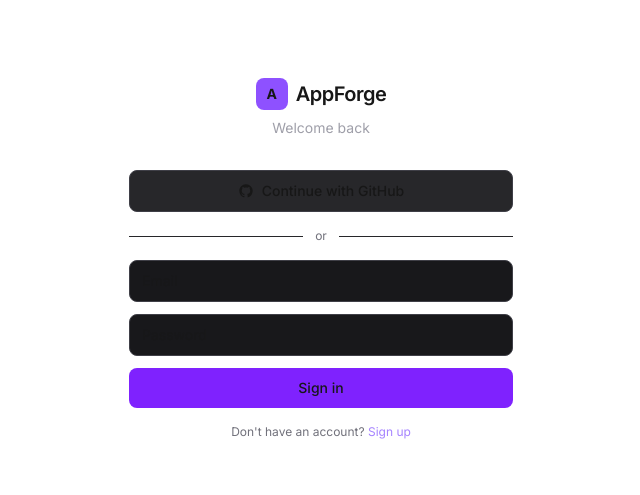
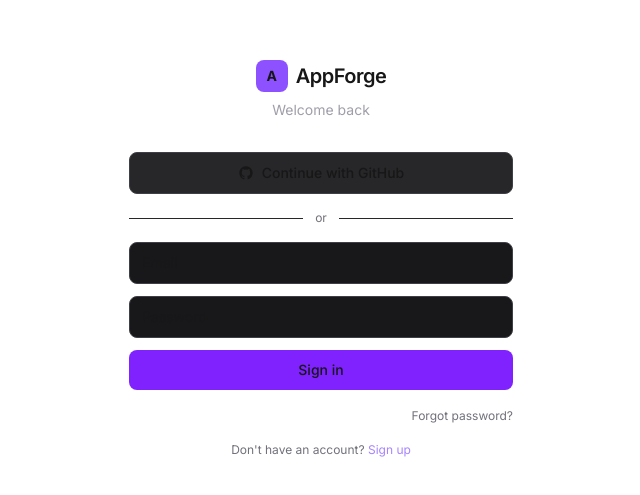
Before and after one commit to flash-source/app-generator, a Next.js app: page /login in a window 1280 px wide. Shown: the part 141-636 px from the top of the page, without its empty margins (319-959 px from the left). Built offline with nearby package versions, Linux system fonts and the light colour scheme.

Commit message:
feat: add forgot password button

```diff
--- a/src/app/login/page.tsx
+++ b/src/app/login/page.tsx
@@ -107,6 +107,16 @@
           >
             {loading ? 'Please wait...' : isRegister ? 'Create account' : 'Sign in'}
           </button>
+
+          <div className="text-right">
+            <button
+              type="button"
+              onClick={() => router.push('/forgot-password')}
+              className="text-zinc-500 hover:text-zinc-300 text-xs transition-colors"
+            >
+              Forgot password?
+            </button>
+          </div>
         </form>
 
         <p className="text-center text-zinc-500 text-xs mt-4">
```
